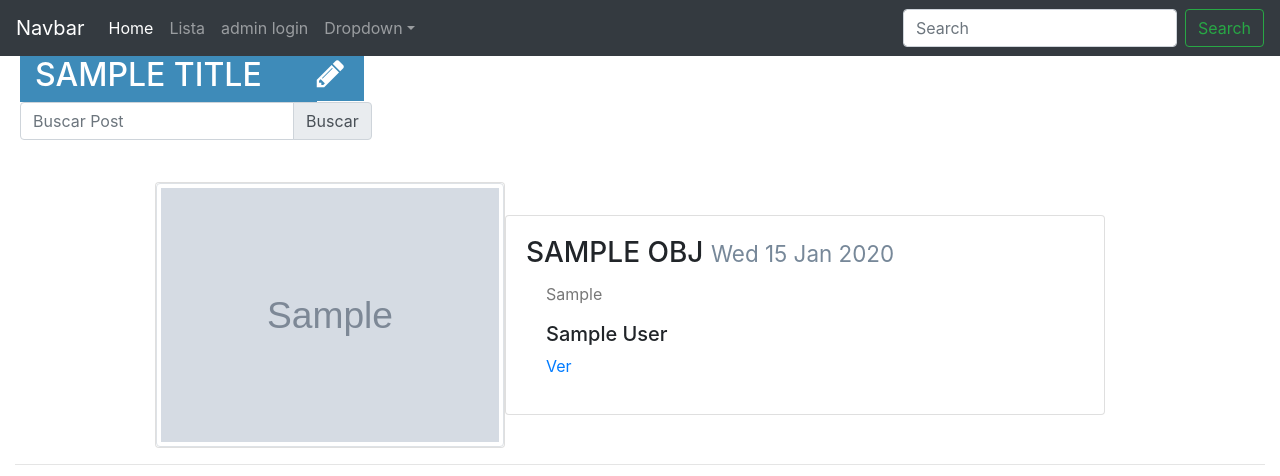
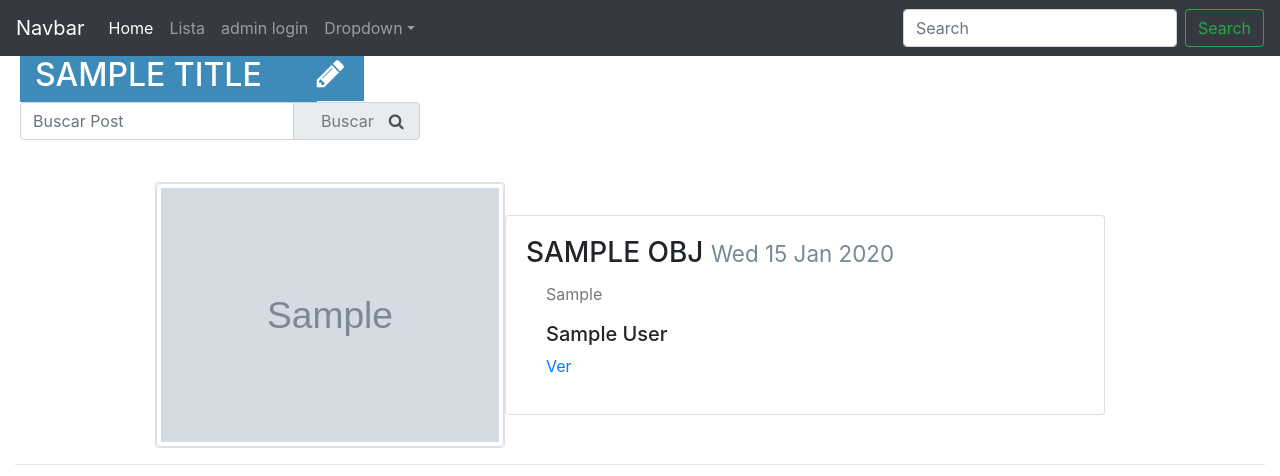
Before and after one commit to carlosnp/blogdjango, a Django app: template templates/post_list.html in a window 1280 px wide. Shown: the top 476 px of the page. Run offline with Django 3.2, Linux system fonts and the light colour scheme; the template is opened without the code that fills it: most values are stand-ins (such as "Sample title", 1, 10 or a date in 2020); grey boxes marked "Sample" are stand-in pictures; some libraries are stand-ins or nearby versions.

Commit message:
se modifica el boton de busqueda

```diff
--- a/templates/base.html
+++ b/templates/base.html
@@ -92,7 +92,7 @@
 	</script>
 
 	<script>
-	// Temporizador de los Mensajes
+	// Temporizador de Mensajes
 	var message_ele = document.getElementById("SuccesMessage");
 		setTimeout(function(){
 		   message_ele.style.display = "none";
--- a/templates/post_list.html
+++ b/templates/post_list.html
@@ -18,7 +18,9 @@
 	<div class="col-xs-5 btn-group" role="group">
 		<!-- crear un nuevo post -->
 		<a href="{% url 'posts:create' %}">
-			<button class="btn-post" type="button" data-toggle="tooltip" data-placement="bottom" title="Crear">
+			<button class="btn-post" type="button"
+			data-toggle="tooltip"
+			data-placement="bottom" title="Crear">
 				<i class="fa fa-pencil fa-2x" aria-hidden="true"></i>
 			</button>
 		</a>
@@ -28,14 +30,29 @@
 <div class="row" style="margin: 0 5px;">
 	<form method="GET" action="">
 		<div class="input-group mb-2">
-			<input type="text" placeholder="Buscar Post" class="form-control" name="q">
-		  <div class="input-group-append">
-		  	<input type="submit" value="Buscar" class="input-group-text" value="{{ request.GET.q }}">
-		  </div>
+			<input type="text" placeholder="Buscar Post"
+			class="form-control" name="q">
+			<!--
+		  	<input type="submit" value="Buscar"
+		  	class="input-group-text"
+		  	value="{{ request.GET.q }}"
+		  	style="width:127px; padding-left: 30%;">
+		  	-->
+		  	<div class="input-group-append">
+			  	<button
+			  	class="input-group-text"
+			  	type="submit"
+			  	style="width:127px; text-align:center;">
+			  	<p style="margin: 0 15px; padding: 0;"> Buscar </p>
+			  		<i class="fa fa-search"
+			  		aria-hidden="true"></i>
+			  	</button>
+		  	</div>
 		</div>
 	</form>
 </div>
 <br>
+<!-- Buscador -->
 {% for obj in object_list %}
 	<div class="row container-fluid" style="margin: 10px auto; display: flex; align-items: center; position: relative; width: 80%;">
 		<div class="col-xs-6">
```
